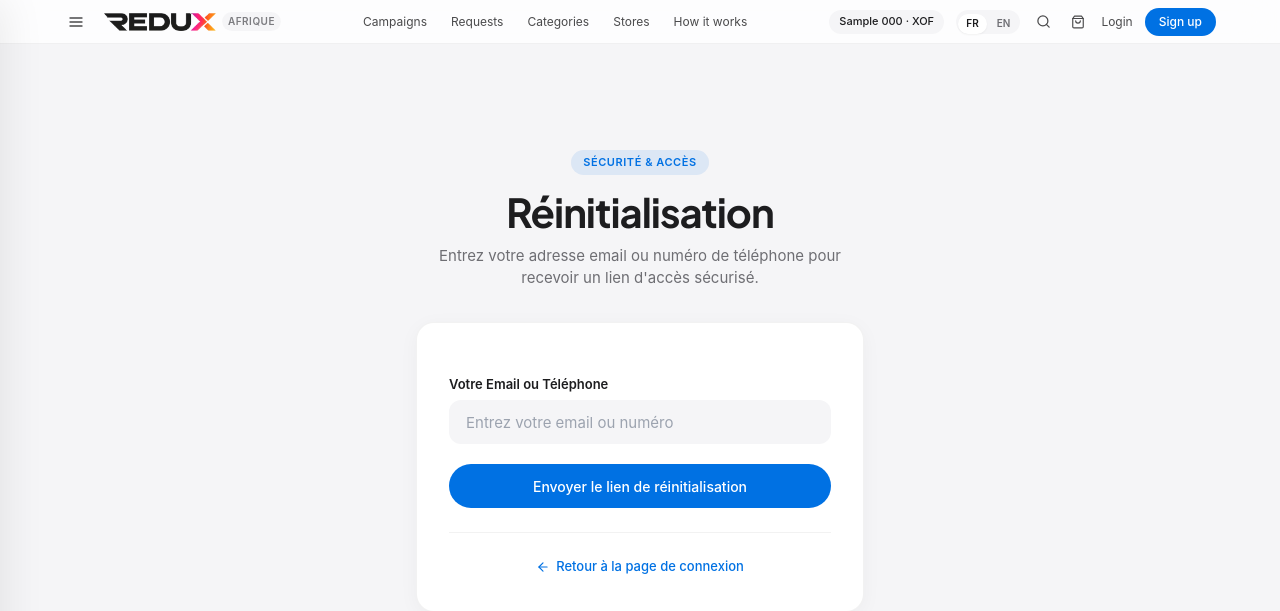
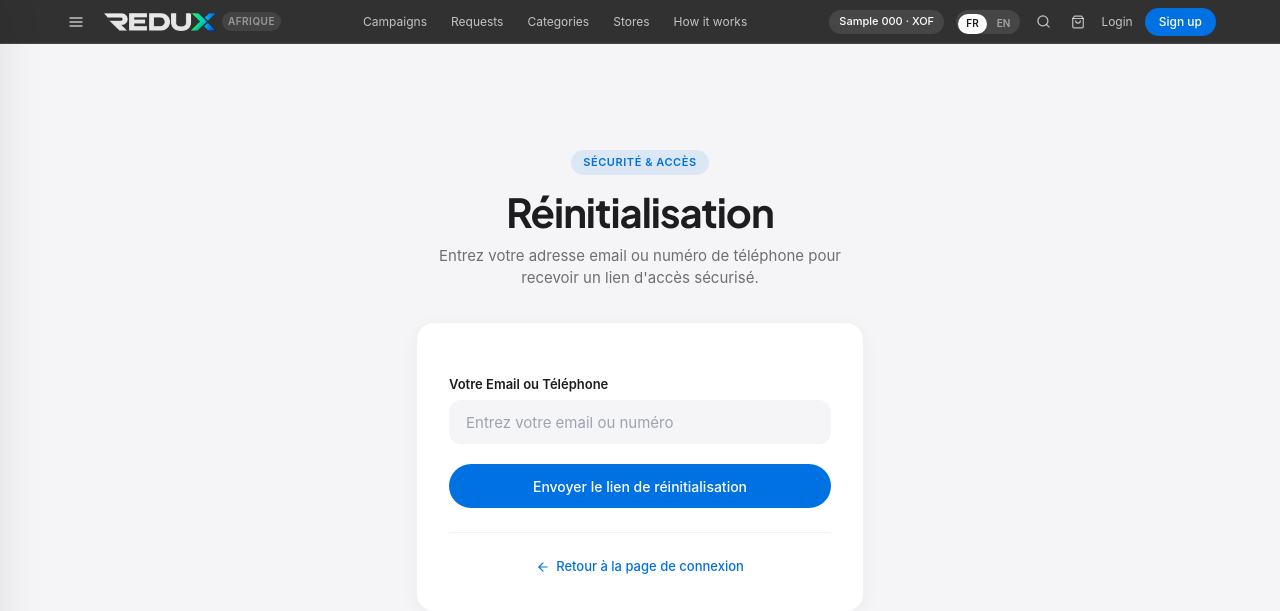
Before and after one commit to eugenetonato-ux/REDUX-MARKET, a Django app: page /forgot-password/ in a window 1280 px wide. Shown: the top 611 px of the page. Run offline with Django 5.2, Linux system fonts and the light colour scheme; data comes from the database, SQL or seed files in the repository; tables that the repository leaves empty hold one stand-in row (values such as "Sample post"); parts of the project's set-up code (start-up, migrations or seed data) failed here and were passed over; some libraries are stand-ins or nearby versions.

Commit message:
feat(ui): navbar noire style apple.com
header.html :
  - bg-[rgba(0,0,0,0.8)] backdrop-blur-[20px] (identique apple.com)
  - border-b border-white/10
  - Texte liens : text-white/70 -> white au hover
  - Logo : filter invert supprime (logo blanc direct)
  - Badge AFRIQUE : bg-white/10 text-white/50
  - Selecteur pays : bg-white/10 + options style:#1c1c1e
  - Switcher langue : bg-white/10, actif bg-white text-[#1d1d1f]
  - Bouton Seller Portal : bg-white/10 hover:bg-white/20
  - Toast notifications : fond sombre rgba(28,28,30,0.92) cohérent

```diff
--- a/templates/partials/header.html
+++ b/templates/partials/header.html
@@ -1,105 +1,106 @@
 {% load static i18n %}
-<header class="fixed top-0 left-0 right-0 z-50 h-[44px] bg-white/80 backdrop-blur-[20px] border-b border-black/5 transition-all">
-  <div class="max-w-[1200px] h-full mx-auto px-4 sm:px-6 flex items-center justify-between text-[#1d1d1f] font-sans">
+<header class="fixed top-0 left-0 right-0 z-50 h-[44px] bg-[rgba(0,0,0,0.8)] backdrop-blur-[20px] border-b border-white/10 transition-all">
+  <div class="max-w-[1200px] h-full mx-auto px-4 sm:px-6 flex items-center justify-between font-sans">
 
-    <!-- Gauche : Menu Drawer Toggle + Logo Apple-Style -->
+    <!-- Gauche : Hamburger + Logo -->
     <div class="flex items-center gap-4">
-      <button type="button" id="btn-sidebar-toggle" aria-label="{% trans 'Main menu' %}" class="p-1 rounded-md text-[#1d1d1f] opacity-80 hover:opacity-100 transition-opacity">
+      <button type="button" id="btn-sidebar-toggle" aria-label="{% trans 'Main menu' %}"
+        class="p-1 rounded-md text-white/70 hover:text-white transition-colors">
         <svg width="16" height="16" viewBox="0 0 24 24" fill="none" stroke="currentColor" stroke-width="2" stroke-linecap="round" stroke-linejoin="round">
-          <line x1="3" y1="12" x2="21" y2="12"></line>
-          <line x1="3" y1="6" x2="21" y2="6"></line>
-          <line x1="3" y1="18" x2="21" y2="18"></line>
+          <line x1="3" y1="12" x2="21" y2="12"/><line x1="3" y1="6" x2="21" y2="6"/><line x1="3" y1="18" x2="21" y2="18"/>
         </svg>
       </button>
 
-      <!-- Logo REDUX Minimaliste Apple-Style -->
       <a href="/" class="flex items-center gap-1.5 opacity-90 hover:opacity-100 transition-opacity">
-        <img src="{% static 'images/redux_logo.png' %}" alt="REDUX" class="h-[18px] w-auto block filter invert">
-        <span class="text-[10px] font-semibold tracking-wider uppercase text-[#6e6e73] bg-[#f5f5f7] px-1.5 py-0.5 rounded-full">AFRIQUE</span>
+        <img src="{% static 'images/redux_logo.png' %}" alt="REDUX" class="h-[18px] w-auto block">
+        <span class="text-[10px] font-semibold tracking-wider uppercase text-white/50 bg-white/10 px-1.5 py-0.5 rounded-full">AFRIQUE</span>
       </a>
     </div>
 
-    <!-- Centre : Liens de navigation 12px style Apple Store -->
+    <!-- Centre : Nav liens -->
     <nav class="hidden md:flex items-center gap-6">
-      <a href="/campaigns/" class="text-[12px] text-[#1d1d1f] opacity-80 hover:opacity-100 transition-opacity font-normal">{% trans "Campaigns" %}</a>
-      <a href="/requests/" class="text-[12px] text-[#1d1d1f] opacity-80 hover:opacity-100 transition-opacity font-normal">{% trans "Requests" %}</a>
-      <a href="/categories/" class="text-[12px] text-[#1d1d1f] opacity-80 hover:opacity-100 transition-opacity font-normal">{% trans "Categories" %}</a>
-      <a href="/stores/" class="text-[12px] text-[#1d1d1f] opacity-80 hover:opacity-100 transition-opacity font-normal">{% trans "Stores" %}</a>
-      <a href="{% url 'pages:how_it_works' %}" class="text-[12px] text-[#1d1d1f] opacity-80 hover:opacity-100 transition-opacity font-normal">{% trans "How it works" %}</a>
+      <a href="/campaigns/" class="text-[12px] text-white/70 hover:text-white transition-colors font-normal">{% trans "Campaigns" %}</a>
+      <a href="/requests/" class="text-[12px] text-white/70 hover:text-white transition-colors font-normal">{% trans "Requests" %}</a>
+      <a href="/categories/" class="text-[12px] text-white/70 hover:text-white transition-colors font-normal">{% trans "Categories" %}</a>
+      <a href="/stores/" class="text-[12px] text-white/70 hover:text-white transition-colors font-normal">{% trans "Stores" %}</a>
+      <a href="{% url 'pages:how_it_works' %}" class="text-[12px] text-white/70 hover:text-white transition-colors font-normal">{% trans "How it works" %}</a>
     </nav>
 
-    <!-- Droite : Sélecteur Pays, Langue, Recherche, Panier, Compte -->
+    <!-- Droite : Pays, Langue, Actions -->
     <div class="flex items-center gap-3">
 
-      <!-- Sélecteur Pays & Monnaie Apple-Minimalist -->
+      <!-- Selecteur Pays -->
       <form method="get" action="{% url 'countries:change' %}" class="m-0 hidden sm:inline-flex items-center">
         <input type="hidden" name="next" value="{{ request.get_full_path }}">
-        <select name="country" onchange="this.form.submit();" class="h-6 bg-[#f5f5f7] text-[#1d1d1f] text-[11px] font-medium rounded-full px-2.5 border-none outline-none cursor-pointer appearance-none transition-colors hover:bg-[#e8e8ed]" title="{% trans 'Select country and currency' %}">
+        <select name="country" onchange="this.form.submit();"
+          class="h-6 bg-white/10 text-white text-[11px] font-medium rounded-full px-2.5 border-none outline-none cursor-pointer appearance-none hover:bg-white/20 transition-colors"
+          title="{% trans 'Select country and currency' %}">
           {% for c in available_countries %}
-            <option value="{{ c.code }}" {% if current_country and current_country.code == c.code %}selected{% endif %}>
+            <option value="{{ c.code }}" {% if current_country and current_country.code == c.code %}selected{% endif %}
+              style="background:#1c1c1e; color:#fff;">
               {{ c.flag_emoji }} {{ c.code }} · {{ c.currency.code }}
             </option>
           {% empty %}
             {% if current_country %}
-              <option value="{{ current_country.code }}" selected>{{ current_country.code }} · {{ current_country.currency.code }}</option>
+              <option value="{{ current_country.code }}" selected style="background:#1c1c1e; color:#fff;">
+                {{ current_country.code }} · {{ current_country.currency.code }}
+              </option>
             {% endif %}
           {% endfor %}
         </select>
       </form>
 
-      <!-- ── Switcher de Langue FR / EN ── -->
-      <div class="hidden sm:flex items-center bg-[#f5f5f7] rounded-full h-6 p-0.5 gap-0.5" role="group" aria-label="Language switcher">
+      <!-- Switcher Langue FR / EN -->
+      <div class="hidden sm:flex items-center bg-white/10 rounded-full h-6 p-0.5 gap-0.5" role="group" aria-label="Language switcher">
         {% for lang in AVAILABLE_LANGUAGES %}
           <form method="post" action="{% url 'set_language' %}" class="m-0 inline">
             {% csrf_token %}
             <input type="hidden" name="language" value="{{ lang.code }}">
             <input type="hidden" name="next" value="{{ request.get_full_path }}">
-            <button
-              type="submit"
+            <button type="submit"
               class="h-5 px-2 rounded-full text-[10px] font-semibold transition-all
                 {% if CURRENT_LANGUAGE == lang.code %}
                   bg-white text-[#1d1d1f] shadow-sm
                 {% else %}
-                  text-[#6e6e73] hover:text-[#1d1d1f]
+                  text-white/50 hover:text-white
                 {% endif %}"
-              title="{{ lang.label }}"
-            >{{ lang.code|upper }}</button>
+              title="{{ lang.label }}">{{ lang.code|upper }}</button>
           </form>
         {% endfor %}
       </div>
 
-      <!-- Icône Recherche SVG 15px -->
-      <a href="/explorer" class="text-[#1d1d1f] opacity-80 hover:opacity-100 transition-opacity p-1" title="{% trans 'Search' %}">
+      <!-- Recherche -->
+      <a href="/explorer" class="text-white/70 hover:text-white transition-colors p-1" title="{% trans 'Search' %}">
         <svg width="15" height="15" viewBox="0 0 24 24" fill="none" stroke="currentColor" stroke-width="2" stroke-linecap="round" stroke-linejoin="round">
-          <circle cx="11" cy="11" r="8"></circle>
-          <line x1="21" y1="21" x2="16.65" y2="16.65"></line>
+          <circle cx="11" cy="11" r="8"/><line x1="21" y1="21" x2="16.65" y2="16.65"/>
         </svg>
       </a>
 
-      <!-- Icône Sac/Panier SVG 14px (Apple Bag) -->
-      <a href="{% if user.is_authenticated %}{% url 'dashboard:orders' %}{% else %}{% url 'accounts:login' %}{% endif %}" class="text-[#1d1d1f] opacity-80 hover:opacity-100 transition-opacity p-1 relative" title="{% trans 'My orders / Cart' %}">
+      <!-- Panier / Commandes -->
+      <a href="{% if user.is_authenticated %}{% url 'dashboard:orders' %}{% else %}{% url 'accounts:login' %}{% endif %}"
+        class="text-white/70 hover:text-white transition-colors p-1 relative" title="{% trans 'My orders / Cart' %}">
         <svg width="14" height="14" viewBox="0 0 24 24" fill="none" stroke="currentColor" stroke-width="2" stroke-linecap="round" stroke-linejoin="round">
-          <path d="M6 2 3 6v14a2 2 0 0 0 2 2h14a2 2 0 0 0 2-2V6l-3-4Z"></path>
-          <line x1="3" y1="6" x2="21" y2="6"></line>
-          <path d="M16 10a4 4 0 0 1-8 0"></path>
+          <path d="M6 2 3 6v14a2 2 0 0 0 2 2h14a2 2 0 0 0 2-2V6l-3-4Z"/>
+          <line x1="3" y1="6" x2="21" y2="6"/>
+          <path d="M16 10a4 4 0 0 1-8 0"/>
         </svg>
       </a>
 
       <!-- Cloche Notifs -->
       {% if user.is_authenticated %}
-        <a href="/dashboard/notifications/" class="text-[#1d1d1f] opacity-80 hover:opacity-100 transition-opacity p-1 relative" title="{% trans 'Notifications' %}">
+        <a href="/dashboard/notifications/" class="text-white/70 hover:text-white transition-colors p-1 relative" title="{% trans 'Notifications' %}">
           <svg width="14" height="14" viewBox="0 0 24 24" fill="none" stroke="currentColor" stroke-width="2" stroke-linecap="round" stroke-linejoin="round">
-            <path d="M18 8A6 6 0 0 0 6 8c0 7-3 9-3 9h18s-3-2-3-9"></path>
-            <path d="M13.73 21a2 2 0 0 1-3.46 0"></path>
+            <path d="M18 8A6 6 0 0 0 6 8c0 7-3 9-3 9h18s-3-2-3-9"/>
+            <path d="M13.73 21a2 2 0 0 1-3.46 0"/>
           </svg>
           <span id="header-notif-badge" class="absolute top-0.5 right-0.5 w-1.5 h-1.5 bg-[#0071e3] rounded-full {% if unread_notifications_count == 0 %}hidden{% endif %}"></span>
         </a>
       {% endif %}
 
-      <!-- Bouton Utilisateur Pill Style Apple -->
+      <!-- Bouton utilisateur -->
       {% if user.is_authenticated %}
         {% if user.is_merchant %}
-          <a href="/merchant/dashboard/" class="bg-[#f5f5f7] hover:bg-[#e8e8ed] text-[#1d1d1f] text-[12px] font-medium h-[28px] px-3 rounded-full inline-flex items-center transition-colors">
+          <a href="/merchant/dashboard/" class="bg-white/10 hover:bg-white/20 text-white text-[12px] font-medium h-[28px] px-3 rounded-full inline-flex items-center transition-colors">
             {% trans "Seller Portal" %}
           </a>
         {% elif not user.is_admin %}
@@ -107,15 +108,14 @@
             {% trans "My Account" %}
           </a>
         {% endif %}
-
         <form action="{% url 'accounts:logout' %}" method="post" class="m-0 inline">
           {% csrf_token %}
-          <button type="submit" class="text-[12px] text-[#6e6e73] hover:text-[#1d1d1f] px-1 transition-colors">
+          <button type="submit" class="text-[12px] text-white/50 hover:text-white px-1 transition-colors">
             {% trans "Logout" %}
           </button>
         </form>
       {% else %}
-        <a href="{% url 'accounts:login' %}" class="text-[12px] text-[#1d1d1f] opacity-80 hover:opacity-100 transition-opacity font-normal">
+        <a href="{% url 'accounts:login' %}" class="text-[12px] text-white/70 hover:text-white transition-colors font-normal">
           {% trans "Login" %}
         </a>
         <a href="{% url 'accounts:register' %}" class="bg-[#0071e3] hover:bg-[#0077ed] text-white text-[12px] font-medium h-[28px] px-3.5 rounded-full inline-flex items-center transition-colors">
@@ -126,7 +126,7 @@
 
   </div>
 
-  <!-- Container de Notifications In-App & Toasts PWA -->
+  <!-- Container Toasts -->
   {% if user.is_authenticated %}
   <div id="redux-toast-container" class="fixed top-14 right-4 z-50 flex flex-col gap-2 pointer-events-none max-w-sm w-full px-2"></div>
 
@@ -148,26 +148,26 @@
         if (!container) return;
 
         const toast = document.createElement('div');
-        toast.className = "pointer-events-auto bg-white/95 backdrop-blur-md rounded-[18px] p-4 shadow-[0_8px_30px_rgba(0,0,0,0.12)] border border-black/10 transition-all duration-300 transform translate-y-[-10px] opacity-0 flex items-start gap-3 text-left";
+        toast.className = "pointer-events-auto bg-[rgba(28,28,30,0.92)] backdrop-blur-md rounded-[18px] p-4 shadow-[0_8px_30px_rgba(0,0,0,0.4)] border border-white/10 transition-all duration-300 transform translate-y-[-10px] opacity-0 flex items-start gap-3 text-left";
 
         toast.innerHTML = `
-          <div class="w-8 h-8 rounded-full bg-[#0071e3]/10 text-[#0071e3] flex items-center justify-center shrink-0 mt-0.5">
+          <div class="w-8 h-8 rounded-full bg-[#0071e3]/20 text-[#0071e3] flex items-center justify-center shrink-0 mt-0.5">
             <svg width="16" height="16" viewBox="0 0 24 24" fill="none" stroke="currentColor" stroke-width="2" stroke-linecap="round" stroke-linejoin="round">
               <path d="M18 8A6 6 0 0 0 6 8c0 7-3 9-3 9h18s-3-2-3-9"></path>
               <path d="M13.73 21a2 2 0 0 1-3.46 0"></path>
             </svg>
           </div>
           <div class="flex-1 min-w-0">
-            <div class="text-[13px] font-bold text-[#1d1d1f] flex items-center justify-between">
+            <div class="text-[13px] font-bold text-white flex items-center justify-between">
               <span class="truncate">${notif.title || t.title}</span>
-              <span class="text-[11px] font-normal text-[#86868b] ml-2 shrink-0">${notif.created_at || ''}</span>
+              <span class="text-[11px] font-normal text-white/40 ml-2 shrink-0">${notif.created_at || ''}</span>
             </div>
-            <p class="text-[12px] text-[#6e6e73] mt-1 leading-snug">${notif.message}</p>
+            <p class="text-[12px] text-white/60 mt-1 leading-snug">${notif.message}</p>
             <div class="mt-2.5 flex items-center gap-2">
               <a href="${notif.link || '/dashboard/notifications/'}" class="h-6 px-3 rounded-full bg-[#0071e3] hover:bg-[#0077ed] text-white text-[11px] font-medium inline-flex items-center">
                 ${t.view}
               </a>
-              <button type="button" class="toast-close text-[11px] text-[#86868b] hover:text-[#1d1d1f] px-2 py-0.5">
+              <button type="button" class="toast-close text-[11px] text-white/40 hover:text-white px-2 py-0.5">
                 ${t.close}
               </button>
             </div>
@@ -203,11 +203,7 @@
           .then(data => {
             const badge = document.getElementById('header-notif-badge');
             if (badge) {
-              if (data.count > 0) {
-                badge.classList.remove('hidden');
-              } else {
-                badge.classList.add('hidden');
-              }
+              data.count > 0 ? badge.classList.remove('hidden') : badge.classList.add('hidden');
             }
             if (data.count > lastCount && data.latest && data.latest.id !== lastNotifId) {
               lastNotifId = data.latest.id;
@@ -218,13 +214,6 @@
           .catch(() => {});
       }
 
-      const notifLink = document.querySelector('a[title="{{ _("Notifications") }}"]') || document.querySelector('a[href*="notifications"]');
-      if (notifLink && "Notification" in window && Notification.permission === "default") {
-        notifLink.addEventListener('click', () => {
-          Notification.requestPermission();
-        });
-      }
-
       setInterval(pollNotifications, 25000);
     })();
   </script>
```
